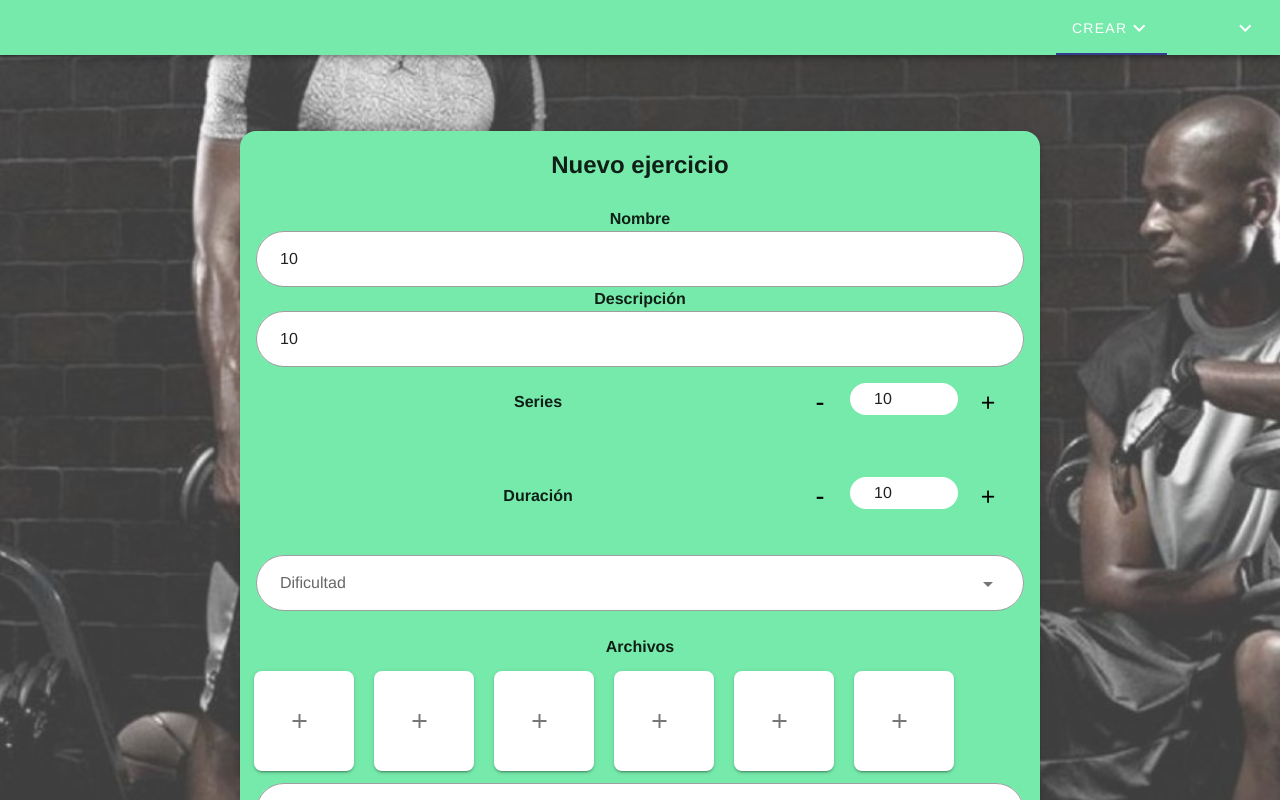
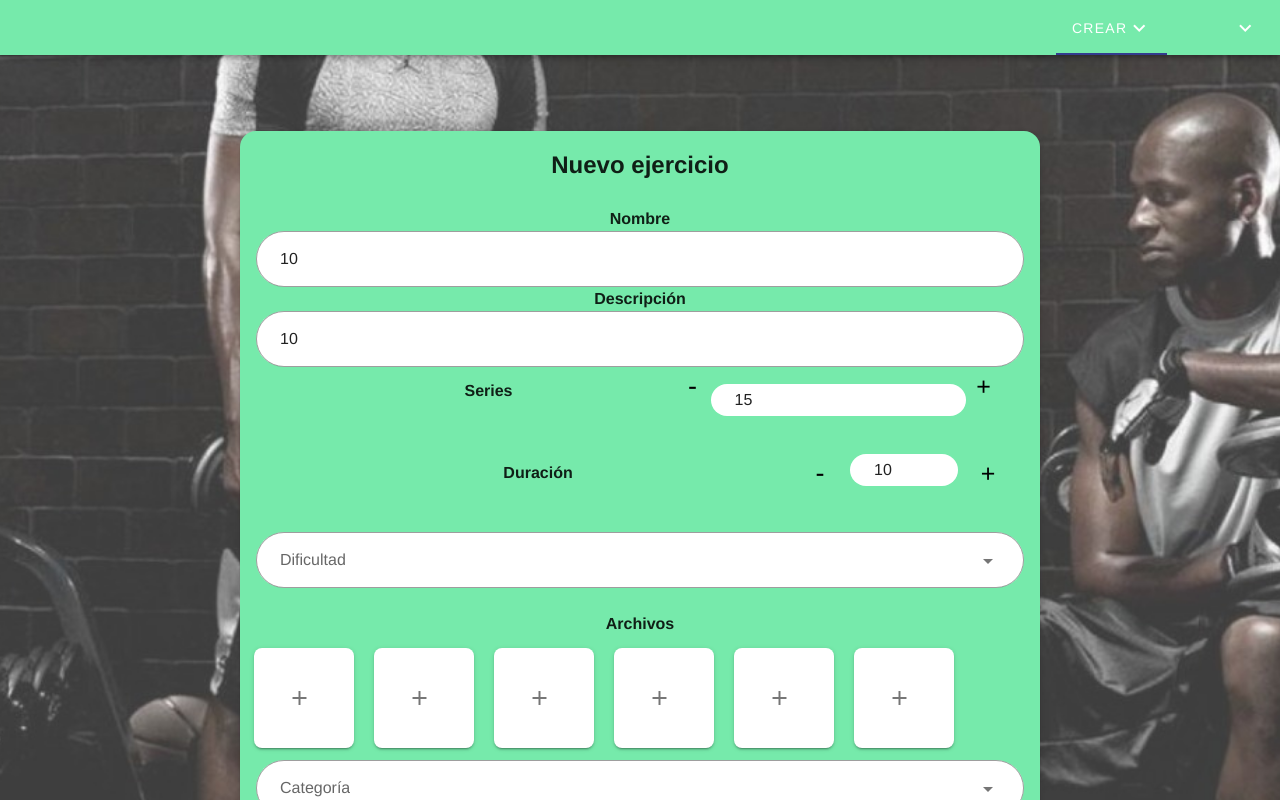
Before and after one commit to daviditco4/rutinapp-website, a Vue app: page /create-exercise in a window 1280 px wide. Shown: the top 800 px of the page. Built offline with nearby package versions, Linux system fonts and the light colour scheme.

Commit message:
funciona el contador de series, pero no me gusta esteticamente

```diff
--- /dev/null
+++ b/src/components/modifyCounter.vue
@@ -0,0 +1,48 @@
+<template>
+  <div class="lg">
+    <v-row justify="center">
+
+    <v-btn class="black--text" style="font-size:27px" icon @click="subTimes()">-</v-btn>
+        <!-- <v-card-text class="black--text text-center pl-0 pr-0 py-2 align-center justify-center" style="font-size:20px">
+         {{ counter }}
+        </v-card-text> -->
+        <v-text-field rounded background-color="white" pl-0 pr-0 py-2 align-center  justify-center :value="counter"> {{ counter }}</v-text-field>
+      <v-btn class="black--text" style="font-size:25px" icon @click="addTimes()">+</v-btn>
+    </v-row>
+  </div>
+</template>
+
+<script>
+
+export default {
+  name: "ModifyCounter",
+
+  props: {
+    startTime: {type: Number},
+    addValue: {type: Number},
+
+  },
+
+  data() {
+    return {
+      counter: this.startTime,
+    }
+  },
+
+  methods: {
+    addTimes() {
+      this.counter += this.addValue;
+    },
+
+    subTimes() {
+      if (this.counter >= this.addValue) {
+        this.counter -= this.addValue;
+      }
+    }
+  }
+}
+</script>
+
+<style scoped>
+
+</style>
--- a/src/views/CreateExercise.vue
+++ b/src/views/CreateExercise.vue
@@ -38,15 +38,16 @@
             background-color="white"
         ></v-text-field>
 
-        <v-row align="center" justify="center">
-          <v-col cols="12" md="8">
-            <h4>Series</h4>
+        <v-row align="center" justify="center" >
+          <v-col cols="12" md="6">
+            <h4 >Series</h4>
           </v-col>
-          <v-btn class="black--text" style="font-size:27px" icon @click="subTimes(series)">-</v-btn>
+          <ModifyCounter style="padding-top:25px" :start-time="15" :addValue="1"></ModifyCounter>
+          <!-- <v-btn class="black--text" style="font-size:27px" icon @click="subTimes(series)">-</v-btn>
           <v-col cols="2">
               <v-text-field rounded background-color="white" value="10"> {{ series }}</v-text-field>
           </v-col>
-          <v-btn class=" black--text" style="font-size:25px" icon @click="addTimes(series)">+</v-btn>
+          <v-btn class=" black--text" style="font-size:25px" icon @click="addTimes(series)">+</v-btn> -->
 
         </v-row>
 
@@ -130,8 +131,12 @@
 </template>
 
 <script>
+import ModifyCounter from '@/components/modifyCounter.vue'
 export default {
   name: "CreateExercise",
+  components:{
+    ModifyCounter
+  },
   data() {
     return {
       // exercise fields
@@ -142,7 +147,6 @@ export default {
       difficulty: '',
       files: [],
       category: '',
-      addValue: 1,
       // preloaded data
       categories: ['Aeróbico', 'Resistencia', 'Fuerza', 'Otro...'],
       levels: ['Baja', 'Media', 'Alta']
```
